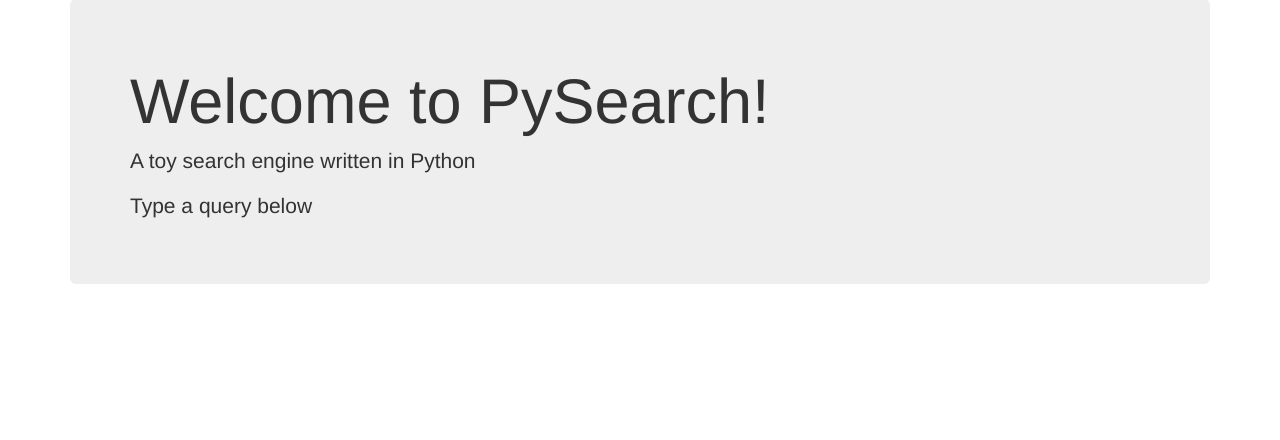
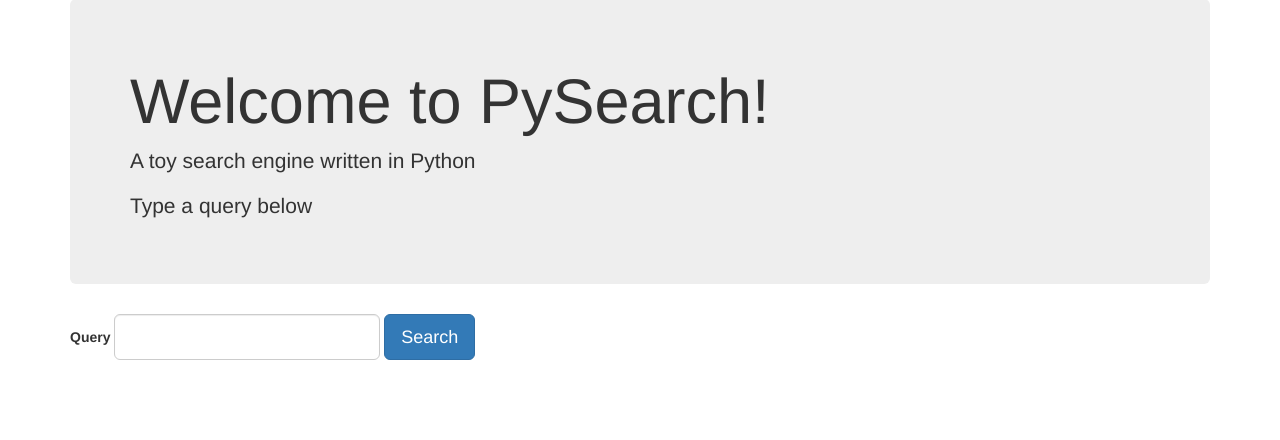
Before and after one commit to nh0815/PySearch, a Django app: page /search/ in a window 1280 px wide. Shown: the part 51-491 px from the top of the page. Run offline with Django 3.2, Linux system fonts and the light colour scheme; some libraries are stand-ins or nearby versions.

Commit message:
Added query form

```diff
--- a/search/templates/search/index.html
+++ b/search/templates/search/index.html
@@ -16,5 +16,15 @@
 		<p>Type a query below</p>
 	</div>
 </div>
+
+<div class="container">
+	<form class="form-inline" role="form">
+		<div class="form-group">
+			<label for="query" class="control-label">Query</label>
+			<input type="text" class="form-control input-lg" name="query" id="query"/>
+			<button type="button" role="button" class="btn btn-lg btn-primary">Search</button>
+		</div>
+	</form>
+</div>
 </body>
 </html>
```
Lines whose indentation alone changed are shown as unchanged.
